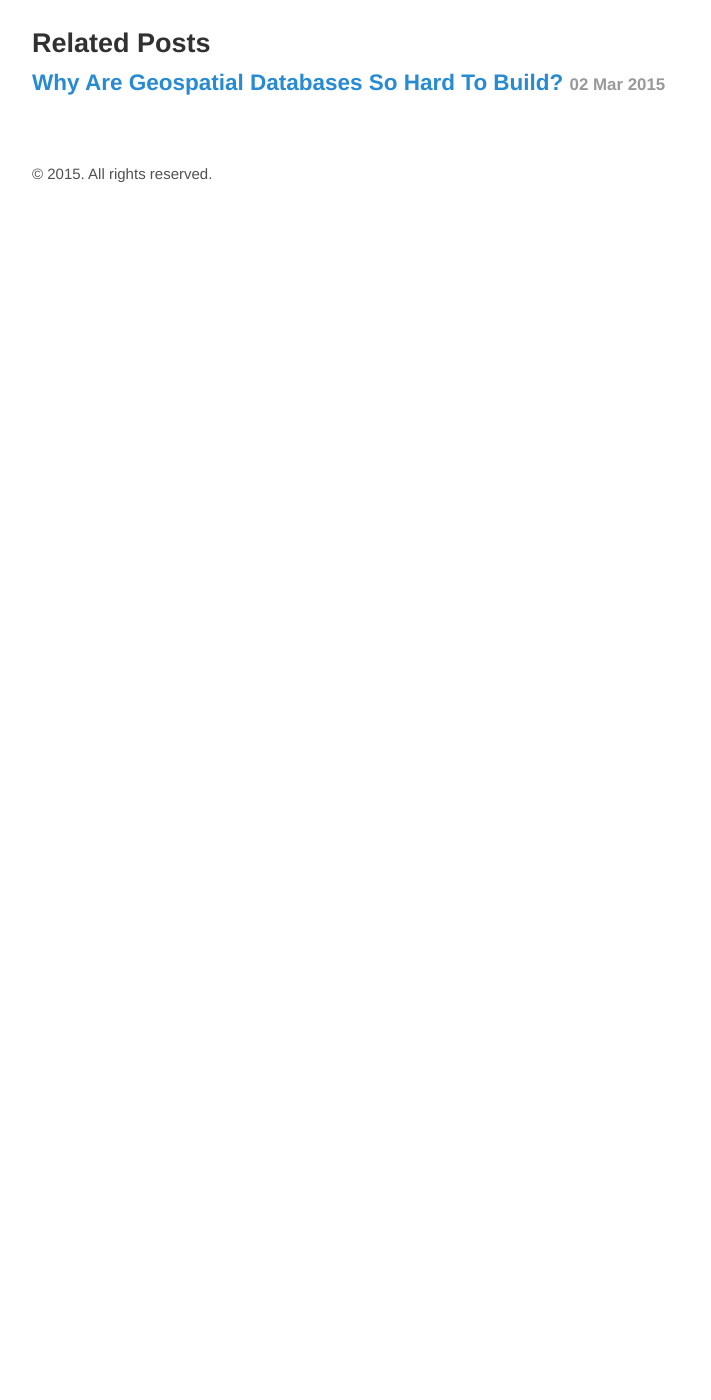
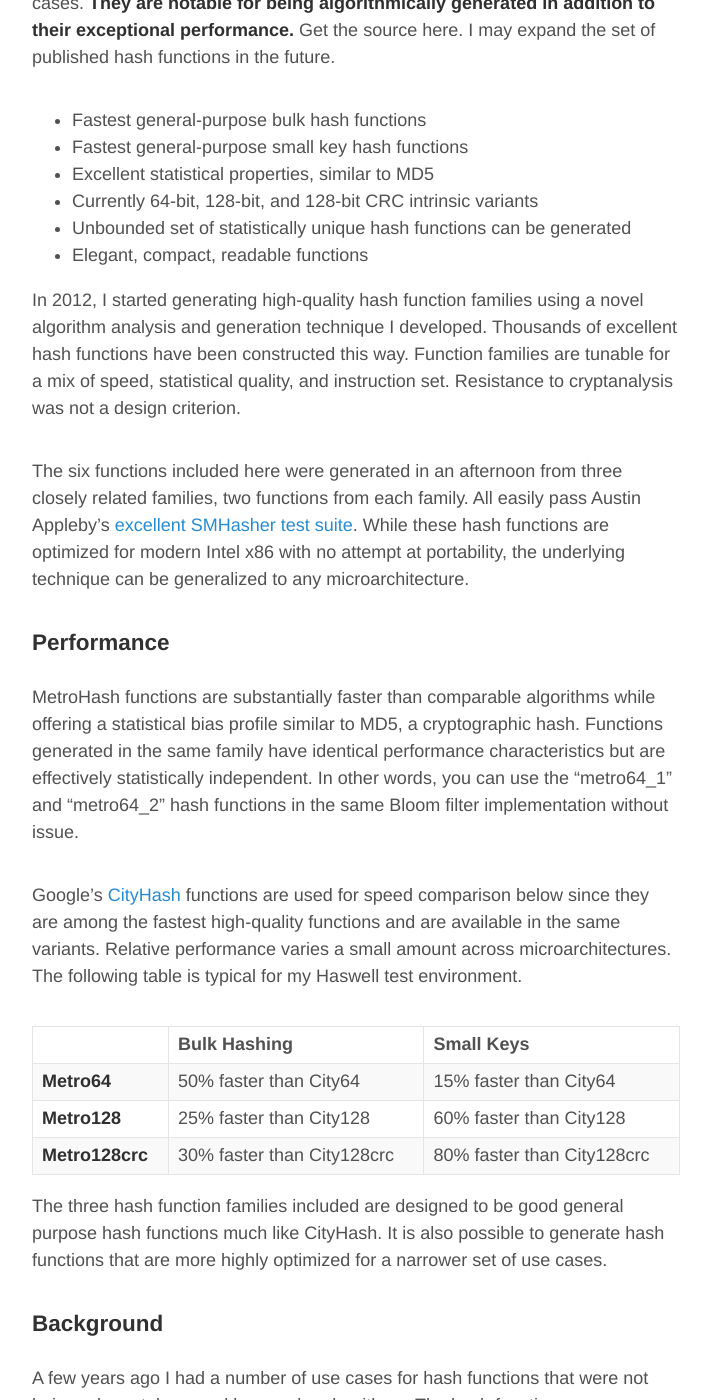
Before and after one commit to jandrewrogers/jandrewrogers.github.io, a Jekyll site: the page built from _posts/2015-05-27-metrohash.md, in a window 1280 px wide and 1400 px high, scrolled down 312 px. Shown: the whole window, without its empty margins (284-995 px from the left). Built offline with Jekyll 4.4.1, drawn with Linux system fonts in a browser that asks for light colours; before the commit the page ends 900 px from its top, so only the background shows below that; some of the changed text lies outside the part shown.

Commit message:
updated metrohash post

```diff
--- a/_posts/2015-05-27-metrohash.md
+++ b/_posts/2015-05-27-metrohash.md
@@ -1,4 +1,49 @@
 ---
 layout: post
-title: Faster, Better Hash Functions
+title: "MetroHash: A Superior Breed Of Hash Function"
 ---
+
+MetroHash is a set of state-of-the-art hash functions for non-cryptographic use cases. **They are notable for being algorithmically generated in addition to their exceptional performance.** Get the source here. I may expand the set of published hash functions in the future.
+
+* Fastest general-purpose bulk hash functions
+* Fastest general-purpose small key hash functions
+* Excellent statistical properties, similar to MD5
+* Currently 64-bit, 128-bit, and 128-bit CRC intrinsic variants
+* Unbounded set of statistically unique hash functions can be generated
+* Elegant, compact, readable functions
+
+In 2012, I started generating high-quality hash function families using a novel algorithm analysis and generation technique I developed. Thousands of excellent hash functions have been constructed this way. Function families are tunable for a mix of speed, statistical quality, and instruction set. Resistance to cryptanalysis was not a design criterion.
+
+The six functions included here were generated in an afternoon from three closely related families, two functions from each family. All easily pass Austin Appleby's [excellent SMHasher test suite](https://code.google.com/p/smhasher/). While these hash functions are optimized for modern Intel x86 with no attempt at portability, the underlying technique can be generalized to any microarchitecture.
+
+### Performance
+
+MetroHash functions are substantially faster than comparable algorithms while offering a statistical bias profile similar to MD5, a cryptographic hash. Functions generated in the same family have identical performance characteristics but are effectively statistically independent. In other words, you can use the "metro64_1" and "metro64_2" hash functions in the same Bloom filter implementation without issue.
+
+Google's [CityHash](https://code.google.com/p/cityhash/) functions are used for speed comparison below since they are among the fastest high-quality functions and are available in the same variants. Relative performance varies a small amount across microarchitectures. The following table is typical for my Haswell test environment.
+
+
+|              |Bulk Hashing                 |Small Keys                   |
+|:-------------|:----------------------------|:----------------------------|
+|**Metro64**     | 50% faster than City64      | 15% faster than City64      |
+|**Metro128**    | 25% faster than City128     | 60% faster than City128     |
+|**Metro128crc** | 30% faster than City128crc  | 80% faster than City128crc  |
+
+
+The three hash function families included are designed to be good general purpose hash functions much like CityHash. It is also possible to generate hash functions that are more highly optimized for a narrower set of use cases.
+
+### Background
+
+A few years ago I had a number of use cases for hash functions that were not being adequately served by popular algorithms. The hash functions were generally suboptimal, giving up too much speed or too much statistical quality or both. I wanted an entire ecosystem of high-quality, high-performance hash functions that went beyond what something like Google's [CityHash](https://code.google.com/p/cityhash/) was delivering. MetroHash was the working name for my project to create it.
+
+Designing fast, robust hash functions by hand is extremely painful. My solution was to design algorithms and software that could iteratively generate, analyze, and optimize hash functions across an intractably large universe of potential hash function designs. The nature of the process is beyond the scope of this post, but conceptually it uses gradient descent to search for certain types of smoothable high-order, high-dimensionality functions, derivatives of which can be used to analytically construct a hash function with a relatively high probability of good statistical quality. Over the nearly 100,000 compute hours spent on this analysis, the quality of the hash functions producible from the analysis data progressively improved. It was cool research project and produced great results.
+
+There is known room for improvement with additional analysis and likely with expanded use of instruction set extensions. However, this is not an active project. I had to dust off the code in order to write this post.
+
+### Some Notes And Observations
+
+The optimization process tends to produce tidy hash functions that conserve a small set of code motifs. This is presumably because they have properties that are nearly optimal for the target microarchitecture or improve predictability of function behavior from the software's perspective. Hash functions generated this way likely get close to the limits of hash performance for a given combination of microarchitecture, instruction set primitives, and statistical robustness.
+
+These hash functions were thoroughly tested for statistical weaknesses using standard tools and methods but are not cryptographic designs. Some key patterns may create an anomalous statistical bias in the hash functions. Fortunately, if such a pattern is found then it is straightforward to re-run the analysis and generation process to account for it.
+
+AES-NI cryptographic instruction primitives available on modern Intel processors are typically too slow for the amount of usable randomness they generate per clock cycle. The instructions have a higher latency than CRC instructions and the output retains significant bias. That said, it would be interesting to force the analysis and optimization process to use that instruction set, given copious computing power, to see what it could come up with.
```
